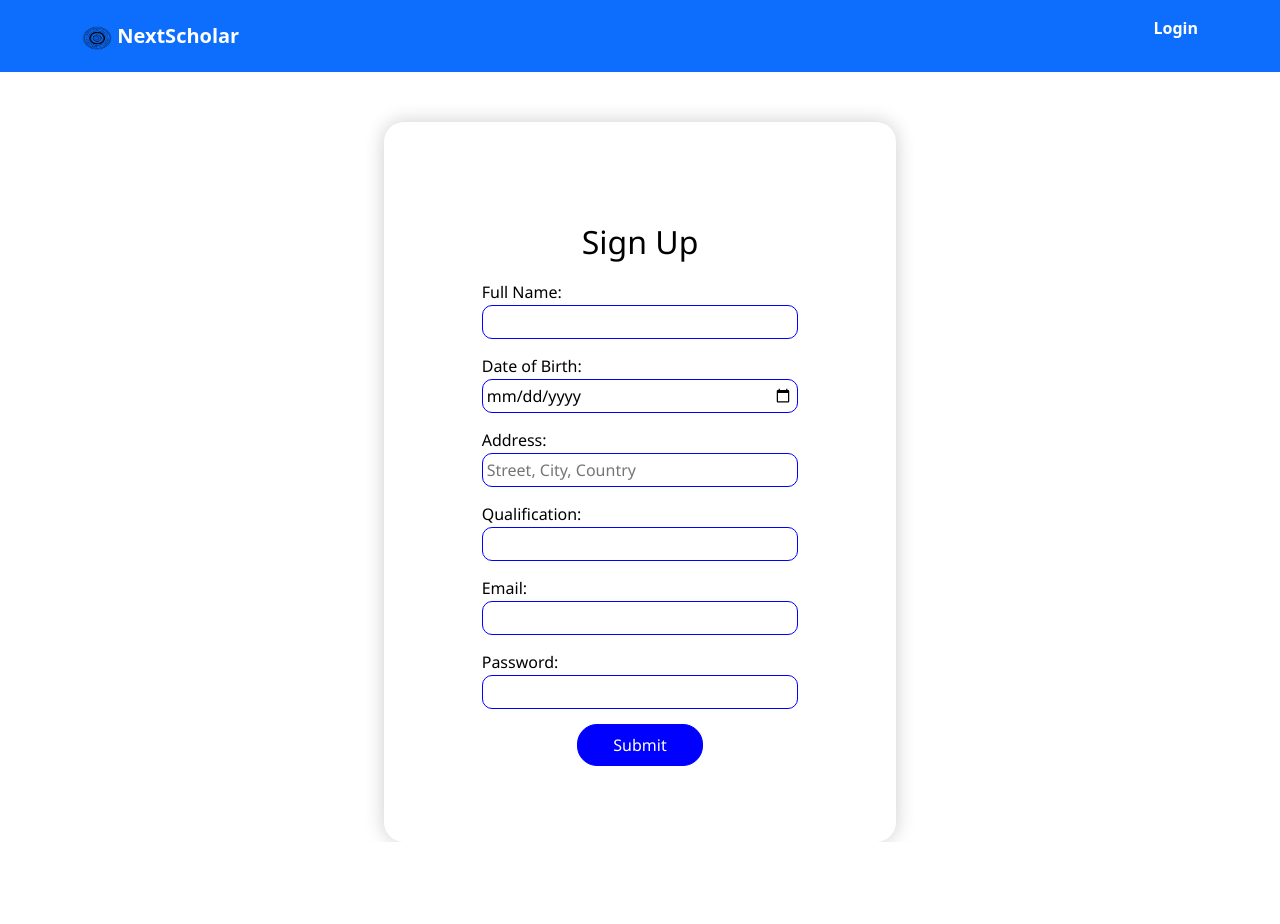
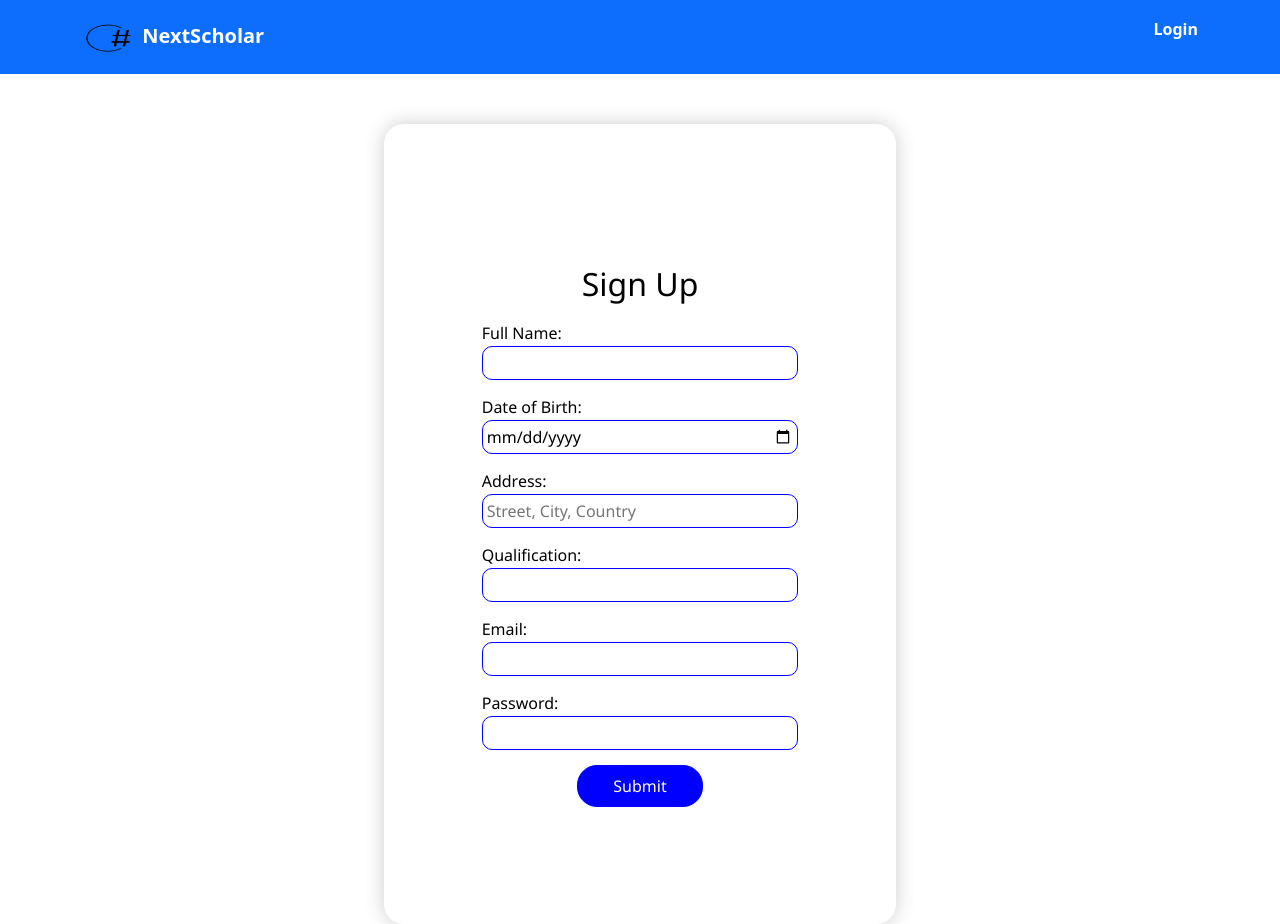
Before and after one commit to SeachEngine/search_engine_for_scholar, a PHP site: page /signUp.html in a window 1280 px wide. Before the commit the page ends 842 px from the top, so only its background shows below. Run offline with PHP 8.4, Linux system fonts and the light colour scheme.

Commit message:
Logo adder in all the pages

```diff
--- a/index.html
+++ b/index.html
@@ -11,8 +11,8 @@
   <nav class="navbar bg-primary p-3 fw-bold">
     <div class="container">
         <div class="brand">
-            <a class="navbar-brand text-white" href="#">
-              <img src="/Assets/University_of_Calcutta_logo.svg.png" alt="Logo" width="30" height="24">
+            <a class="navbar-brand text-white" href="index.html">
+                <img src="/Assets/logo.png" alt="Logo" width="55" height="30">
                 NextScholar
             </a>
         </div>
--- a/logIn.css
+++ b/logIn.css
@@ -32,7 +32,7 @@ body {
     padding: 20px;
     border-radius: 10px;
     box-shadow: 0 0 20px rgba(0, 0, 0, 0.2);
-    width: 25vw;
+    width: 27vw;
     text-align: center;
 }
 
--- a/logIn.html
+++ b/logIn.html
@@ -13,7 +13,7 @@
         <div class="container">
             <div class="brand">
                 <a class="navbar-brand text-white" href="index.html">
-                    <img src="/Assets/University_of_Calcutta_logo.svg.png" alt="Logo" width="30" height="24">
+                    <img src="/Assets/logo.png" alt="Logo" width="55" height="30">
                     NextScholar
                 </a>
             </div>
--- a/result.html
+++ b/result.html
@@ -12,7 +12,7 @@
         <div class="container">
           <div class="brand">
             <a class="navbar-brand text-white" href="index.html">
-              <img src="/Assets/University_of_Calcutta_logo.svg.png" alt="Logo" width="30" height="24">
+              <img src="/Assets/logo.png" alt="Logo" width="55" height="30">
               NextScholar
             </a>
           </div>
--- a/signUp.css
+++ b/signUp.css
@@ -23,12 +23,6 @@ body {
 
 
 .container-1{
-    /* height: 100vh;
-    width: 100%;
-    display: flex;
-    justify-content: center;
-    align-items: center; */
-
     min-height: 90vh;
     display: flex;
     flex-direction: column;
@@ -47,7 +41,7 @@ body {
     flex-direction: column;
     align-items: center;
     justify-content: center;
-    height: 90vh;
+    height: 100vh;
     width: 40%;
     box-sizing: border-box;
     font-family: 'Segoe UI', Tahoma, Geneva, Verdana, sans-serif;
--- a/signUp.html
+++ b/signUp.html
@@ -13,7 +13,7 @@
         <div class="container">
           <div class="brand">
             <a class="navbar-brand text-white" href="index.html">
-              <img src="/Assets/University_of_Calcutta_logo.svg.png" alt="Logo" width="30" height="24">
+              <img src="/Assets/logo.png" alt="Logo" width="55" height="30">
               NextScholar
             </a>
           </div>
@@ -50,7 +50,6 @@
         </div>
     </div>
 
-    <script src="create_account_script.js"></script>
     <script src="https://cdn.jsdelivr.net/npm/bootstrap@5.3.2/dist/js/bootstrap.bundle.min.js" integrity="sha384-C6RzsynM9kWDrMNeT87bh95OGNyZPhcTNXj1NW7RuBCsyN/o0jlpcV8Qyq46cDfL" crossorigin="anonymous"></script>
 </body>
 </html>
--- a/style.css
+++ b/style.css
@@ -2,6 +2,11 @@
     margin: 0;
     padding: 0;
     color: white;
+}
+
+body {
+    box-sizing: border-box;
+    font-family: 'Segoe UI', Tahoma, Geneva, Verdana, sans-serif;
 }
 
 .signupLoginList{
```
Also changed, not shown: Assets/logo.png (added). Lines whose indentation alone changed are shown as unchanged.
